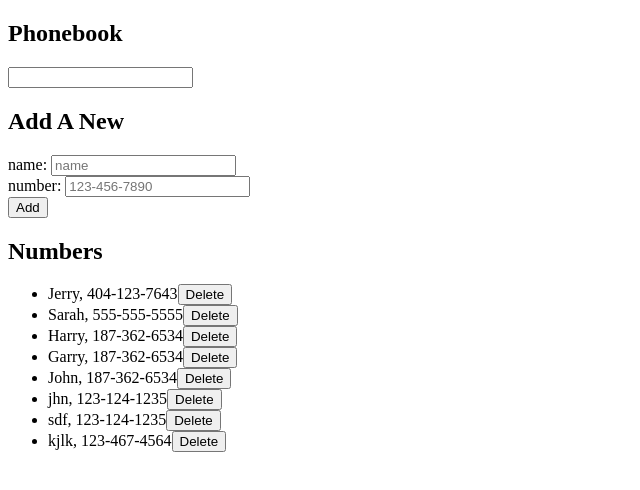
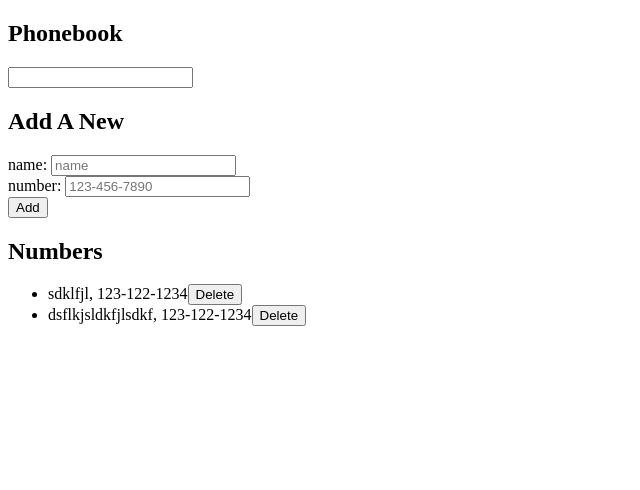
Before and after one commit to Jonathanpatinocs/reactapp, a React (Vite) app in the folder part2/phonebook/: page / in a window 1280 px wide. Shown: the top 490 px of the page, without its empty margins (0-640 px from the left). Built offline with nearby package versions, Linux system fonts and the light colour scheme; data requests are answered from the project's data file.

Commit message:
fixed delete and db id bug

```diff
--- a/part2/phonebook/db.json
+++ b/part2/phonebook/db.json
@@ -1,44 +1,14 @@
 {
   "phoneBook": [
     {
-      "id": 1,
-      "name": "Jerry",
-      "number": "404-123-7643"
+      "id": "2",
+      "name": "sdklfjl",
+      "number": "123-122-1234"
     },
     {
-      "id": 2,
-      "name": "Sarah",
-      "number": "555-555-5555"
-    },
-    {
-      "id": 3,
-      "name": "Harry",
-      "number": "187-362-6534"
-    },
-    {
-      "id": 4,
-      "name": "Garry",
-      "number": "187-362-6534"
-    },
-    {
-      "id": 5,
-      "name": "John",
-      "number": "187-362-6534"
-    },
-    {
-      "id": 6,
-      "name": "jhn",
-      "number": "123-124-1235"
-    },
-    {
-      "id": 7,
-      "name": "sdf",
-      "number": "123-124-1235"
-    },
-    {
-      "id": 8,
-      "name": "kjlk",
-      "number": "123-467-4564"
+      "id": "3",
+      "name": "dsflkjsldkfjlsdkf",
+      "number": "123-122-1234"
     }
   ]
 }
--- a/part2/phonebook/src/App.jsx
+++ b/part2/phonebook/src/App.jsx
@@ -26,6 +26,7 @@ function App() {
   const [newPhoneNumber, setNewPhoneNumber] = useState('')
   const [filter, setFilter] = useState('')
 
+
   useEffect(()=> {
     phonebookEntry.getAll()
     .then(response => setPhoneBook(response))
@@ -33,7 +34,9 @@ function App() {
   const handleFilter = (event) => {
     setFilter(event.target.value)
   }
+  useEffect(() => setPhoneBookId(phoneBook.length + 1))
 
+  const [phonebookId, setPhoneBookId] = useState(0)
   const addPhoneName = (event)=> {
     event.preventDefault()
     setNewName('')
@@ -48,15 +51,28 @@ function App() {
   const handleNewNumber = (event) => {
     setNewPhoneNumber(event.target.value)
   }
+  const getId = () => {
+    let id = 0
+    if (phoneBook.length >= 1) {
+      const phoneBookCopy = phoneBook.concat(phoneBook)
+      const lastBook = phoneBookCopy.pop()
+      id = +lastBook.id + 1
+    }
+
+    return id
+  }
   const add = (event) => {
+    const id = getId()
+
     addPhoneName(event)
     addPhoneNumber(event)
     const newPhoneEntry =
     {
-      id: phoneBook.length + 1,
+      id: `${id}`,
       name: newName,
       number: newPhoneNumber
     }
+    setPhoneBookId(phonebookId + 1)
     console.log(newPhoneEntry);
     if (phoneBook.map(entry => entry.name.toLowerCase()).includes(newName.toLowerCase())) {
       alert(`${newName} is already added to the phonebook`)
@@ -74,6 +90,10 @@ function App() {
     phonebookEntry
     .deleteEntry(entry).then(response => {
       console.log(response);
+
+        phonebookEntry.getAll()
+        .then(response => setPhoneBook(response))
+
     }
 
     )
--- a/part2/phonebook/src/services/phonebookEntry.js
+++ b/part2/phonebook/src/services/phonebookEntry.js
@@ -12,8 +12,11 @@ const create = (object) => {
 }
 
 const deleteEntry = (object) => {
+    const request = axios({
+        method: 'DELETE',
+        url: `${baseUrl}/${object.id}`
+      });
 
-    const request = axios.delete(`${baseUrl}?id=${object.id}`)
     console.log(object);
     return request.then(response => response.data)
 }
```
